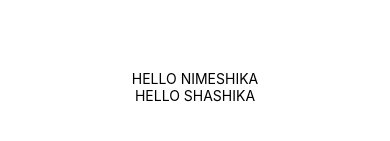
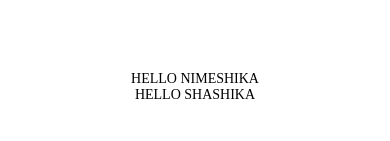
Before and after one commit to ShashikaVirajh/procyon-mobile, a React Native app: screen / in a window 390 px wide. Shown: the part 335-476 px from the top of the page. Built offline with nearby package versions, Linux system fonts and the light colour scheme.

Commit message:
Added fonts

```diff
--- a/src/App.tsx
+++ b/src/App.tsx
@@ -1,11 +1,13 @@
 import { Text, View } from 'react-native';
+
+import { theme } from '@theme';
 
 export const App = (): JSX.Element => {
   return (
     // eslint-disable-next-line react-native/no-inline-styles
     <View style={{ flex: 1, justifyContent: 'center', alignItems: 'center' }}>
-      <Text>HELLO NIMESHIKA</Text>
-      <Text>HELLO SHASHIKA</Text>
+      <Text style={{ fontFamily: theme.fonts.IBM_Plex_Sans_Regular }}>HELLO NIMESHIKA</Text>
+      <Text style={{ fontFamily: theme.fonts.IBM_Plex_Sans_Bold }}>HELLO SHASHIKA</Text>
     </View>
   );
 };
```
Also changed, not shown: 11 other files (tests, documents, lock files or other folders).
